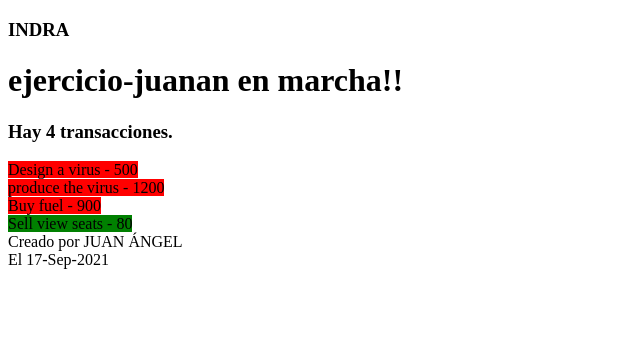
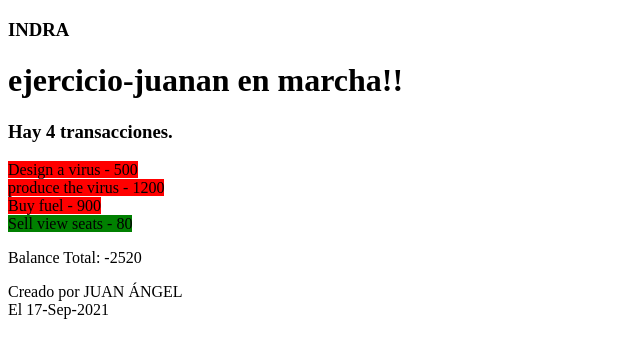
Before and after one commit to CAS-indra/ejercicio-juanan, an Angular app: page / in a window 1280 px wide. Shown: the top 358 px of the page, without its empty margins (0-640 px from the left). Built offline with nearby package versions, Linux system fonts and the light colour scheme.

Commit message:
Agregado balance total.

```diff
--- a/src/app/app.component.html
+++ b/src/app/app.component.html
@@ -9,5 +9,9 @@
   </span>
 </div>
 
+<div>
+  <p>Balance Total: {{ balance() }}</p>
+</div>
+
 <router-outlet></router-outlet>
 <app-pie></app-pie>
--- a/src/app/app.component.ts
+++ b/src/app/app.component.ts
@@ -48,4 +48,18 @@ export class AppComponent {
       ownerId: 'world_admin',
     },
   ];
+
+  public balance(): number {
+    let total = 0;
+
+    for(let transaccion of this.transacciones){
+      if(transaccion.kind == 'income'){
+        total += transaccion.amount;
+      } else {
+        total -= transaccion.amount;
+      }
+    }
+
+    return total;
+  }
 }
```
